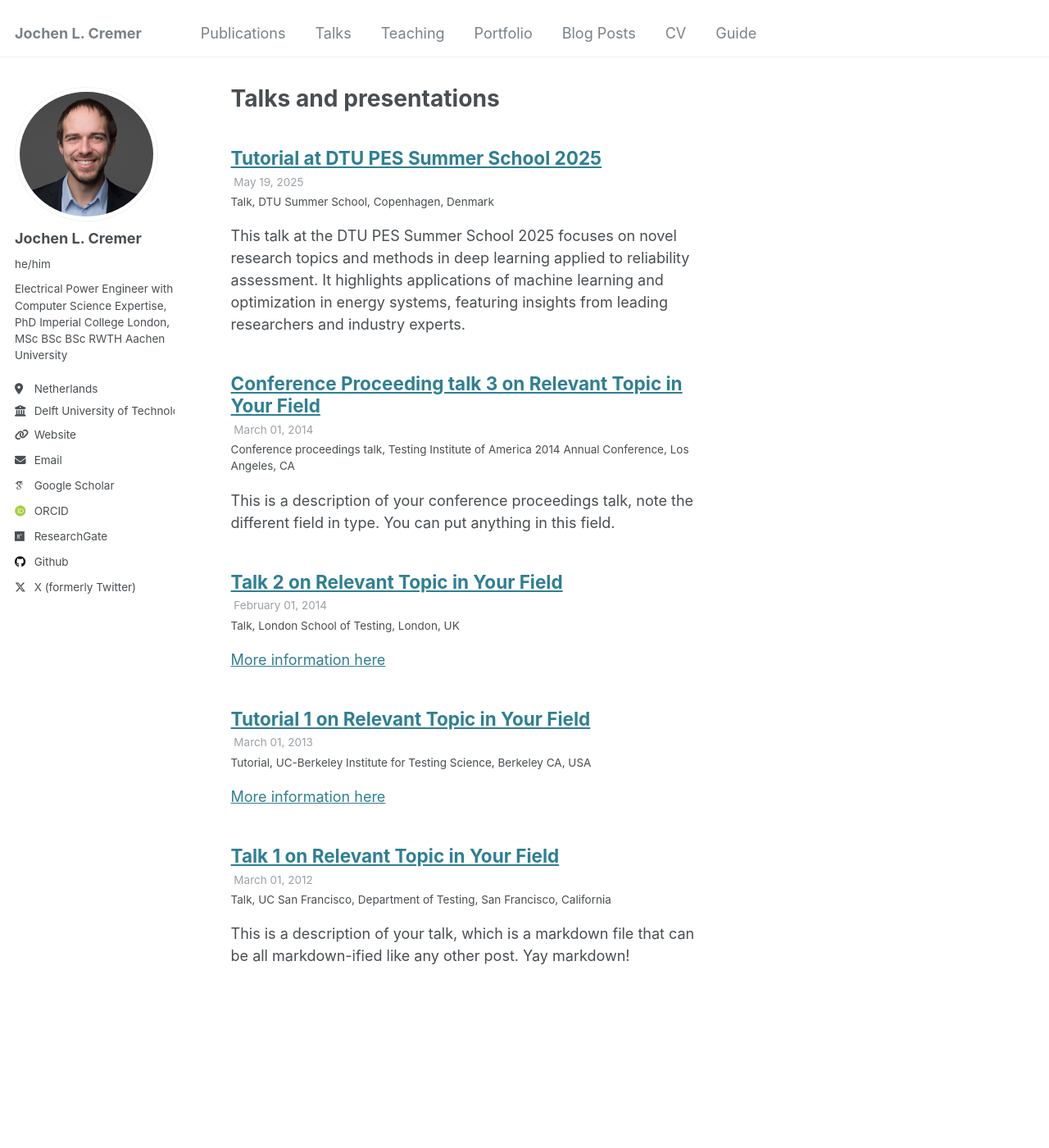
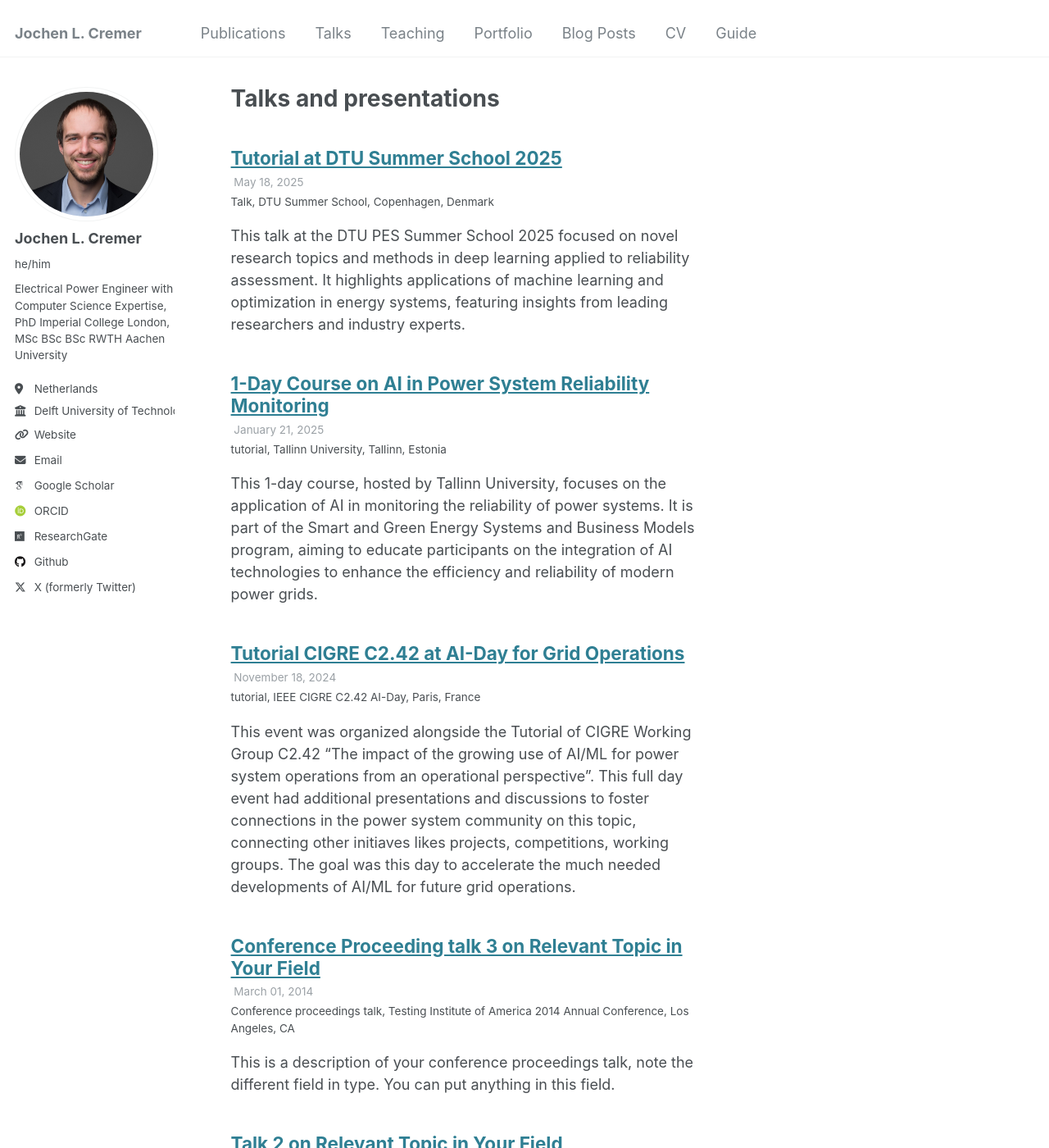
Before and after one commit to JochenC/JochenC.github.io, a Jekyll site: the page built from _pages/talks.html, in a window 1280 px wide and 1400 px high. Shown: the whole window at 82% size. Built offline with Jekyll 4.4.1, drawn with Linux system fonts in a browser that asks for light colours; some web fonts are replaced.

Commit message:
Add files via upload

```diff
--- /dev/null
+++ b/_talks/2024-11-01-ai-grid-operations.md
@@ -0,0 +1,13 @@
+---
+title: "Tutorial CIGRE C2.42 at AI-Day for Grid Operations"
+collection: talks
+type: "tutorial"
+permalink: /talks/2024-11-01-ai-grid-operations
+venue: "IEEE CIGRE C2.42 AI-Day"
+date: 2024-11-18
+location: "Paris, France"
+---
+
+This event was organized alongside the Tutorial of CIGRE Working Group C2.42 “The impact of the growing use of AI/ML for power system operations from an operational perspective”. This full day event had additional presentations and discussions to foster connections in the power system community on this topic, connecting other initiaves likes projects, competitions, working groups. The goal was this day to accelerate the much needed developments of AI/ML for future grid operations.
+
+(Download technical brochure)[https://www.e-cigre.org/publications/detail/946-the-impact-of-the-growing-use-of-machine-learningartificial-intelligence-in-the-operation-and-control-of-power-networks-from-an-operational-perspective.html] (Download tutorial slides)[https://drive.google.com/file/d/1c9QlOLkbYdp4YdAzppD7eEL8JQp9gdaR/view?usp=sharing]
--- /dev/null
+++ b/_talks/2025-01-ai-power-system-reliability.md
@@ -0,0 +1,34 @@
+---
+title: "1-Day Course on AI in Power System Reliability Monitoring"
+collection: talks
+type: "tutorial"
+permalink: /talks/2025-01-01-ai-power-system-monitoring
+venue: "Tallinn University"
+date: 2025-01-21
+location: "Tallinn, Estonia"
+---
+This 1-day course, hosted by Tallinn University, focuses on the application of AI in monitoring the reliability of power systems. It is part of the Smart and Green Energy Systems and Business Models program, aiming to educate participants on the integration of AI technologies to enhance the efficiency and reliability of modern power grids.
+
+### Abstract
+This course addresses the challenges and opportunities of applying AI to power system reliability amid renewable energy integration and electrification. It covers neural networks (including convolutional and graph-based), techniques to handle data imbalances and noise, and applications for distribution and transmission systems. Key topics include dynamic stability assessment, state estimation, and AI's trustworthiness, reliability, and generalization for future-ready systems. The course equips researchers with insights and tools to leverage AI effectively in addressing power system challenges. Topics covered:
+
+Security assessment and data in control rooms
+1.	Balancing datasets
+2.	Optimisation-based sampling
+3.	Model requirements in control rooms
+
+Learning models for secure system operation
+1.	Interpretable models
+2.	Convolutions Neurel Networks and Graph Neural Networks
+3.	Learning with domain knowledge
+4.	Cost-sensitive learning
+5.	End-to-end learning for secure operation
+
+Graph Neural Networks (GNN)
+1.	Introduction to graphs with Pytorch Geometric and Networkx
+2.	Introduction to Graph Neural Networks (GNN)
+
+Exercise: Solving Optimal Power Flow (DCOPF) problem with GNN
+1.	Creating power system graphs
+2.	Training DCOPF model
+3.	Improving constraint satisfaction
--- a/_talks/2025-05-dtu-summer-school.md
+++ b/_talks/2025-05-dtu-summer-school.md
@@ -1,23 +1,22 @@
 ---
-title: "Tutorial at DTU PES Summer School 2025"
+title: "Tutorial at DTU Summer School 2025"
 collection: talks
 type: "Talk"
 permalink: /talks/2025-05-dtu-summer-school
 venue: "DTU Summer School"
-date: 2025-05-19
+date: 2025-05-18
 location: "Copenhagen, Denmark"
 ---
-This talk at the DTU PES Summer School 2025 focuses on novel research topics and methods in deep learning applied to reliability assessment. It highlights applications of machine learning and optimization in energy systems, featuring insights from leading researchers and industry experts.
+This talk at the DTU PES Summer School 2025 focused on novel research topics and methods in deep learning applied to reliability assessment. It highlights applications of machine learning and optimization in energy systems, featuring insights from leading researchers and industry experts.
 
-### Abstact
-Expanding grids with renewable energy challenges their reliability. Methods from deep learning offer vast opportunities for monitoring the reliability of the distribution and transmission system. This talk briefly introduces the fundamentals of neural networks over convolutional to graph neural networks. However, when applying supervised learning neural networks training data is needed. Power systems have inherent data imbalances and noise. From data to model, this talk develops a machine-learning workflow for grids on two examples (a) transmission system dynamic security assessment and (b) distribution system state estimation. The tutorial has two parts.
+Abstact: Expanding grids with renewable energy challenges their reliability. Methods from deep learning offer vast opportunities for monitoring the reliability of the distribution and transmission system. This talk briefly introduces the fundamentals of neural networks over convolutional to graph neural networks. However, when applying supervised learning neural networks training data is needed. Power systems have inherent data imbalances and noise. From data to model, this talk develops a machine-learning workflow for grids on two examples (a) transmission system dynamic security assessment and (b) distribution system state estimation. Topics covered:
 
 ### Part A: Security assessment and data in control rooms
 - Balancing datasets
 - Optimisation-based sampling
 - Model requirements in control rooms
 
-### Part B: Learning models for secure system operation
+### Part B: Learning models for secure system operation>
 - Interpretable models
 - CNNs and Graph Neural Networks
 - Learning with domain knowledge
```
